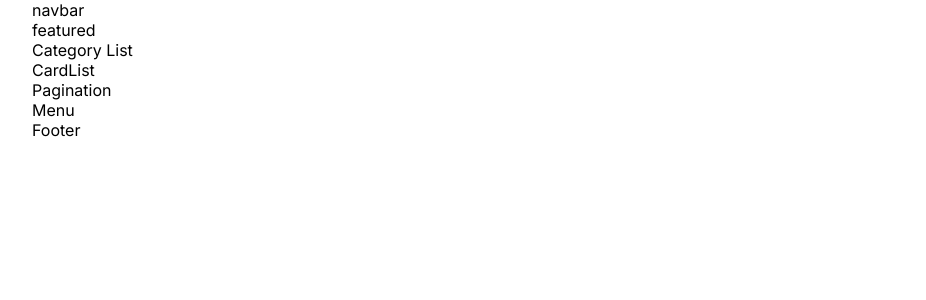
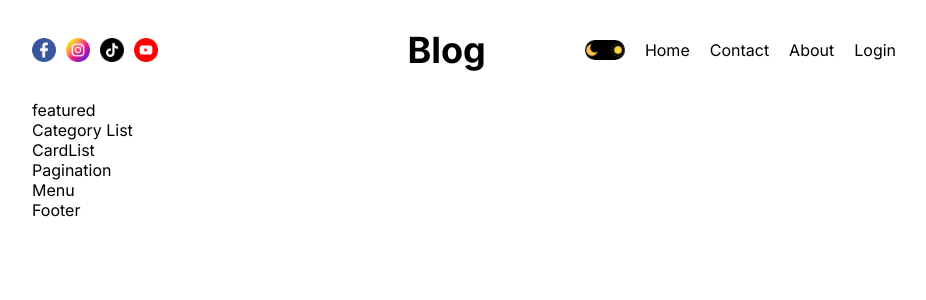
Before and after one commit to CourtneyCarson/next-blog, a Next.js app: page / in a window 1280 px wide. Shown: the top 300 px of the page, without its empty margins (176-1102 px from the left). Built offline with nearby package versions, Linux system fonts and the light colour scheme.

Commit message:
context provider and auth links, theme toggle components

```diff
--- a/src/app/layout.js
+++ b/src/app/layout.js
@@ -2,6 +2,7 @@ import { Navbar } from '@/components/navbar/Navbar';
 import './globals.css';
 import { Inter } from 'next/font/google';
 import { Footer } from '@/components/footer/Footer';
+import { ThemeContextProvider } from '@/context/ThemeContext';
 
 const inter = Inter({ subsets: ['latin'] });
 
@@ -14,6 +15,7 @@ export default function RootLayout({ children }) {
   return (
     <html lang="en">
       <body className={inter.className}>
+        <ThemeContextProvider>
           <div className="container">
             <div className="wrapper">
               <Navbar />
@@ -21,6 +23,7 @@ export default function RootLayout({ children }) {
               <Footer />
             </div>
           </div>
+        </ThemeContextProvider>
       </body>
     </html>
   );
--- /dev/null
+++ b/src/components/authLinks/AuthLinks.jsx
@@ -0,0 +1,19 @@
+import Link from 'next/link';
+import * as styles from './authLinks.module.css';
+
+export const AuthLinks = () => {
+  const status = 'notauthenticated';
+  // temporary until auth done
+  return (
+    <>
+      {status === 'notauthenticated' ? (
+        <Link href="/login"> Login </Link>
+      ) : (
+        <>
+          <Link href="/write"> Write </Link>
+          <span className={styles.link}>Logout</span>
+        </>
+      )}
+    </>
+  );
+};
--- /dev/null
+++ b/src/components/authLinks/authLinks.module.css
@@ -0,0 +1,7 @@
+.container{
+  /* background-color: red; */
+}
+
+.link {
+  cursor: pointer;
+}
--- a/src/components/navbar/Navbar.jsx
+++ b/src/components/navbar/Navbar.jsx
@@ -1,6 +1,27 @@
-import React from 'react';
+import Image from 'next/image';
 import styles from './navbar.module.css';
+import Link from 'next/link';
+import { ThemeToggle } from '../themeToggle/ThemeToggle';
+import { AuthLinks } from '../authLinks/AuthLinks';
 
 export const Navbar = () => {
-  return <div className={styles.container}>navbar</div>;
+  return (
+    <div className={styles.container}>
+      <div className={styles.container}></div>
+      <div className={styles.social}>
+        <Image src="/facebook.png" alt="facebook" width={24} height={24} />
+        <Image src="/instagram.png" alt="instagram" width={24} height={24} />
+        <Image src="/tiktok.png" alt="tiktok" width={24} height={24} />
+        <Image src="/youtube.png" alt="youtube" width={24} height={24} />
+      </div>
+      <div className={styles.logo}>Blog</div>
+      <div className={styles.links}>
+        <ThemeToggle />
+        <Link href="/">Home</Link>
+        <Link href="/">Contact</Link>
+        <Link href="/">About</Link>
+        <AuthLinks />
+      </div>
+    </div>
+  );
 };
--- a/src/components/navbar/navbar.module.css
+++ b/src/components/navbar/navbar.module.css
@@ -1,3 +1,26 @@
-.container{
-  /* background-color: red; */
+.container {
+  display: flex;
+  align-items: center;
+  justify-content: space-between;
+  height: 100px;
 }
+
+.social {
+  display: flex;
+  gap: 10px;
+  flex: 1;
+}
+
+.logo {
+  flex: 1;
+  text-align: center;
+  font-size: 36px;
+  font-weight: bold;
+
+}
+
+.links {
+  display: flex;
+  gap: 20px;
+  flex: 1;
+}
--- /dev/null
+++ b/src/components/themeToggle/ThemeToggle.jsx
@@ -0,0 +1,18 @@
+'use client';
+import Image from 'next/image';
+import { useContext } from 'react';
+import { ThemeContext } from '@/context/ThemeContext';
+import styles from './themeToggle.module.css';
+
+export const ThemeToggle = () => {
+  const { theme } = useContext(ThemeContext);
+
+  console.log('theme', theme);
+  return (
+    <div className={styles.container}>
+      <Image src="/moon.png" alt="" width={14} height={14} />
+      <div className={styles.ball}></div>
+      <Image src="/sun.png" alt="" width={14} height={14} />
+    </div>
+  );
+};
--- /dev/null
+++ b/src/components/themeToggle/themeToggle.module.css
@@ -0,0 +1,19 @@
+.container {
+  width: 40px;
+  height: 20px;
+  border-radius: 50px;
+  cursor: pointer;
+  display: flex;
+  align-items: center;
+  justify-content: space-between;
+  background-color: black;
+  position: relative;
+}
+
+.ball {
+  width: 15px;
+  border-radius: 50%;
+  background: white;
+  position: absolute;
+  left: 1px;
+}
--- /dev/null
+++ b/src/context/ThemeContext.jsx
@@ -0,0 +1,26 @@
+'use client';
+// next uses server side rendering, so we need to use react context
+import { createContext, useState } from 'react';
+
+export const ThemeContext = createContext();
+
+const getFromLocalStorage = () => {
+  if (typeof window !== undefined) {
+    const value = localStorage.getItem('theme');
+    return value || 'light';
+  }
+};
+
+export const ThemeContextProvider = ({ children }) => {
+  const [theme, setTheme] = useState(() => {
+    return getFromLocalStorage();
+  });
+
+  return (
+    <ThemeContext.Provider value={{ theme }}>{children}</ThemeContext.Provider>
+  );
+};
+
+// store theme state at the beginning,
+// create an action to dispatch and update state
+// if dark mode make light, light mode make dark
```
Lines whose indentation alone changed are shown as unchanged.
